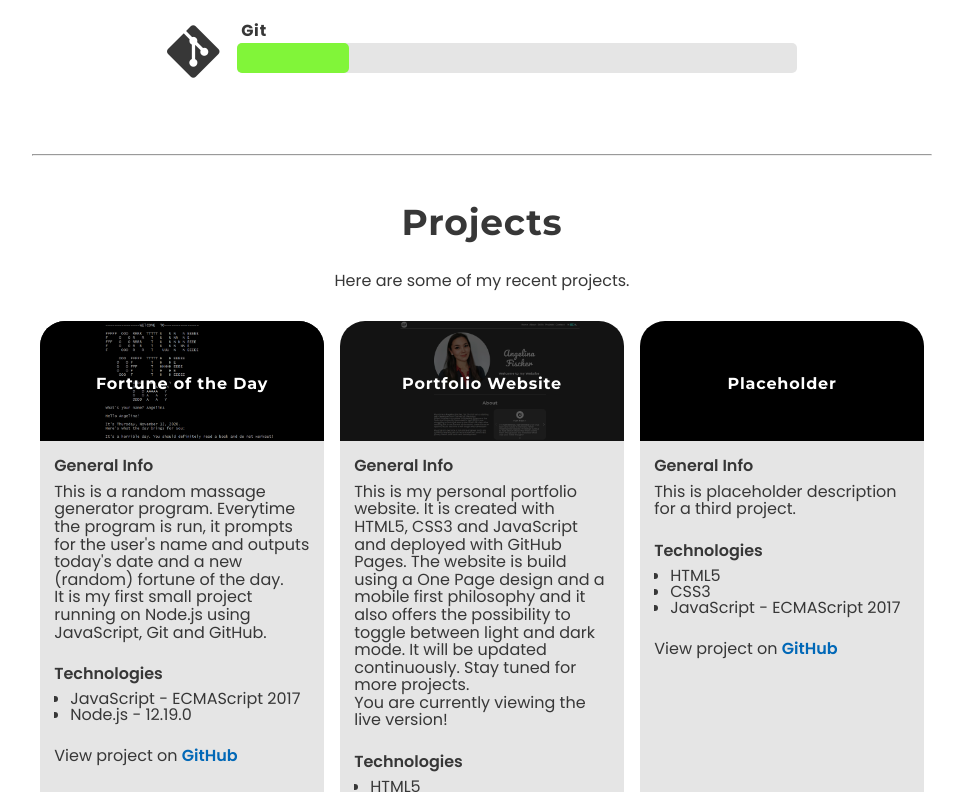
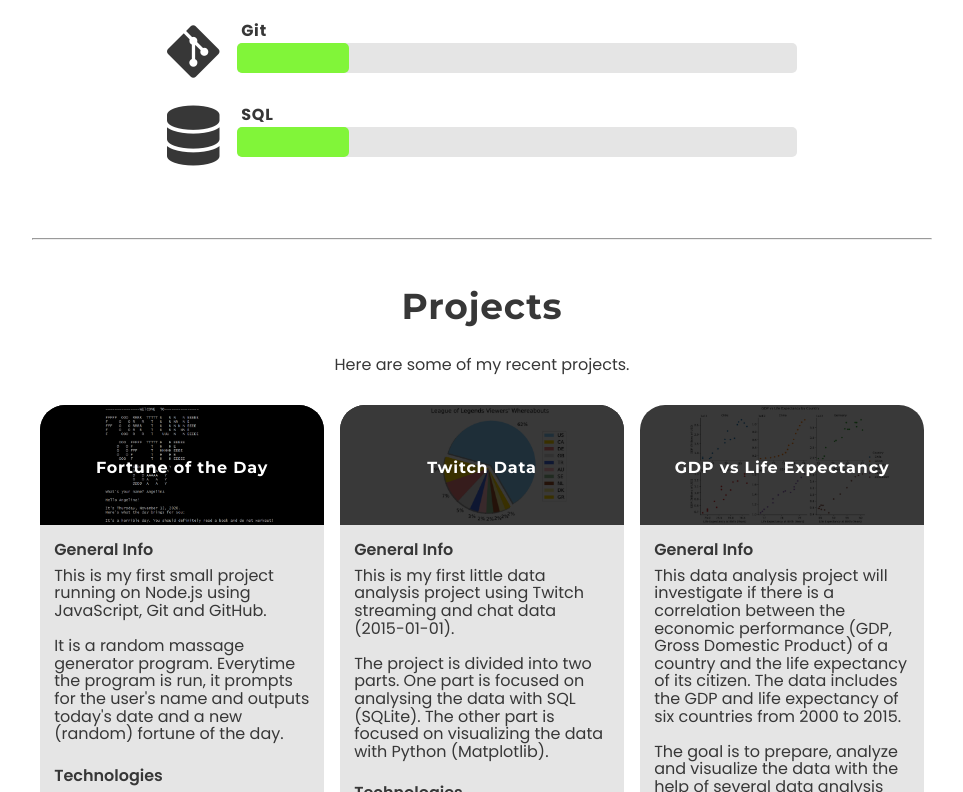
Before and after one commit to anlifi/anlifi.github.io, a plain HTML site: page index.html in a window 1280 px wide. Shown: the part 1528-2320 px from the top of the page, without its empty margins (158-1121 px from the left). Drawn offline with nearby package versions, Linux system fonts and the light colour scheme.

Commit message:
Update projects, skills and about

```diff
--- a/index.html
+++ b/index.html
@@ -72,7 +72,7 @@
                             I was struggling to find a job due to the COVID-19 crisis. After realizing this is not the end of the world,
                             I took this as an opportunity to extend my tech skills and knowledge and started looking into web delevopment and data science!<br>
                             <br>
-                            Currently, I am learning about more advanced front-end development, back-end development and data analysis.
+                            Currently, topics I want to learn more about include machine learning, more advanced front-end development, and back-end development.
                         </p>
                     </div>
                     <div class="swiper-container box" role="presentation">
@@ -110,7 +110,7 @@
                                     <h4>Fun Fact 3</h4>
                                     <p>
                                         I like baking cakes almost as much as eating them (see fun fact 1).
-                                        I already baked <strong>13 cakes</strong> this year.<br>
+                                        I baked at least <strong>17 cakes</strong> in 2020.<br>
                                         If you want to see some of them, go check out my Instagram
                                         <a href="https://www.instagram.com/an.li.fi/" target="_blank" aria-label="Instagram profile opens in new tab">an.li.fi</a>!
                                     </p>
@@ -206,6 +206,17 @@
                         </div>
                     </div>
                 </div>
+                <div class="skill" role="presentation">
+                    <i class="fas fa-database" aria-hidden="true"></i>
+                    <div class="skill-bar" role="presentation">
+                        <div class="info" role="presentation">
+                            <span>SQL</span>
+                        </div>
+                        <div class="bar" role="presentation">
+                            <div class="progress-line sql" role="presentation"></div>
+                        </div>
+                    </div>
+                </div>
             </section>
 
             <hr>
@@ -232,9 +243,11 @@
                         </header>
                         <div class="project-content" role="presentation">
                             <p class="heading">General Info</p>
-                            <p>This is a random massage generator program. Everytime the program is run,
-                                it prompts for the user's name and outputs today's date and a new (random) fortune of the day.<br>
-                                It is my first small project running on Node.js using JavaScript, Git and GitHub.
+                            <p>
+                                This is my first small project running on Node.js using JavaScript, Git and GitHub.<br>
+                                <br>
+                                It is a random massage generator program. Everytime the program is run,
+                                it prompts for the user's name and outputs today's date and a new (random) fortune of the day.
                             </p>
                             <p class="heading">Technologies</p>
                             <ul role="presentation">
@@ -247,70 +260,71 @@
                         </div>
                     </div>
                     <div id="p-two-btn" class="project-wrapper-preview" role="presentation">
-                        <img src="./resources/images/portfolio-website-300x185.png" alt="">
+                        <img src="./resources/images/twitch-300x185.png" alt="">
                         <div class="project-content">
-                            <h4>Portfolio Website</h4>
-                            <p>My personal portfolio website deployed with GitHub Pages. You're viewing the live version right now!</p>
+                            <h4>Twitch Data</h4>
+                            <p>A little exploratory data analysis project using Twitch data.</p>
                             <div class="languages" role="presentation">
-                                <span>HTML</span>
-                                <span>CSS</span>
-                                <span>JS</span>
+                                <span>Python</span>
+                                <span>SQL</span>
                             </div>
                         </div>
                     </div>
                     <div id="p-two" class="project-wrapper-full box" role="presentation">
                         <button id="close-p-two" class="project-close-btn" aria-label="Close project info"><i class="fas fa-times"></i></button>
                         <header class="project">
-                            <img src="./resources/images/portfolio-website-300x120.png" alt="">
-                            <h4>Portfolio Website</h4>
+                            <img src="./resources/images/twitch-300x120.png" alt="">
+                            <h4>Twitch Data</h4>
                         </header>
                         <div class="project-content" role="presentation">
                             <p class="heading">General Info</p>
-                            <p>This is my personal portfolio website. It is created with HTML5, CSS3 and JavaScript and deployed with GitHub Pages.
-                                The website is build using a One Page design and a mobile first philosophy and it also offers the possibility
-                                to toggle between light and dark mode. It will be updated continuously. Stay tuned for more projects.<br>
-                                You are currently viewing the live version!
+                            <p>
+                                This is my first little data analysis project using Twitch streaming and chat data (2015-01-01).<br>
+                                <br>
+                                The project is divided into two parts. One part is focused on analysing the data with SQL (SQLite).
+                                The other part is focused on visualizing the data with Python (Matplotlib).
                             </p>
                             <p class="heading">Technologies</p>
                             <ul role="presentation">
-                                <li>HTML5</li>
-                                <li>CSS3</li>
-                                <li>JavaScript - ECMAScript 2017</li>
+                                <li>Python - 3.8.5</li>
+                                <li>SQLite - 3.33.0</li>
                             </ul>
-                            <p id="view-p">View project on <a href="https://github.com/anlifi/anlifi.github.io"
+                            <p id="view-p">View project on <a href="https://github.com/anlifi/twitch"
                                 target="_blank" aria-label="Project on GitHub opens in new tab">GitHub</a>
                             </p>
                         </div>
                     </div>
                     <div id="p-three-btn" class="project-wrapper-preview" role="presentation">
-                        <img src="" alt="">
+                        <img src="./resources/images/life_expectancy_gdp-300x185.png" alt="">
                         <div class="project-content">
-                            <h4>Placeholder</h4>
-                            <p>This is a placeholder description for a third project.</p>
+                            <h4>GDP vs Life Expectancy</h4>
+                            <p>A little exploratory data analysis project using GDP and life expectancy data of six different countries.</p>
                             <div class="languages" role="presentation">
-                                <span>HTML</span>
-                                <span>CSS</span>
-                                <span>JS</span>
+                                <span>Python</span>
                             </div>
                         </div>
                     </div>
                     <div id="p-three" class="project-wrapper-full box" role="presentation">
                         <button id="close-p-three" class="project-close-btn" aria-label="Close project info"><i class="fas fa-times"></i></button>
                         <header class="project">
-                            <img src="" alt="">
-                            <h4>Placeholder</h4>
+                            <img src="./resources/images/life_expectancy_gdp-300x120.png" alt="">
+                            <h4>GDP vs Life Expectancy</h4>
                         </header>
                         <div class="project-content" role="presentation">
                             <p class="heading">General Info</p>
-                            <p>This is placeholder description for a third project.
+                            <p>
+                                This data analysis project will investigate if there is a correlation between the economic performance (GDP, Gross
+                                Domestic Product) of a country and the life expectancy of its citizen. The data includes the GDP and life expectancy of
+                                six countries from 2000 to 2015.<br>
+                                <br>
+                                The goal is to prepare, analyze and visualize the data with the help of several data analysis Python libraries
+                                (e.g, Pandas, Matplotlib, Seaborn, Scipy).
                             </p>
                             <p class="heading">Technologies</p>
                             <ul role="presentation">
-                                <li>HTML5</li>
-                                <li>CSS3</li>
-                                <li>JavaScript - ECMAScript 2017</li>
+                                <li>Python - 3.8.5</li>
                             </ul>
-                            <p id="view-p">View project on <a href=""
+                            <p id="view-p">View project on <a href="https://github.com/anlifi/life_expectancy_gdp"
                                 target="_blank" aria-label="Project on GitHub opens in new tab">GitHub</a>
                             </p>
                         </div>
@@ -355,7 +369,7 @@
                 <h5>Created with ❤ in Darmstadt</h5>
             </div>
             <div class="copyright">
-                <h5>&copy; 2020 Angelina Fischer</h5>
+                <h5>&copy; 2021 Angelina Fischer</h5>
             </div>
 
         </footer>
--- a/resources/css/style.css
+++ b/resources/css/style.css
@@ -614,6 +614,10 @@ hr {
     width: 20%;
 }
 
+.delighter.started .sql {
+    width: 20%;
+}
+
 /* Projects */
 
 #projects {
@@ -691,6 +695,7 @@ hr {
     flex-direction: column;
     justify-content: space-between;
     align-items: center;
+    padding-top: .5rem;
 }
 
 .project-wrapper-preview .project-content p {
```
Also changed, not shown: resources/images/life_expectancy_gdp-300x120.png (added), resources/images/life_expectancy_gdp-300x185.png (added), resources/images/portfolio-website-300x120.png (deleted), resources/images/portfolio-website-300x185.png (deleted), resources/images/twitch-300x120.png (added), resources/images/twitch-300x185.png (added).
